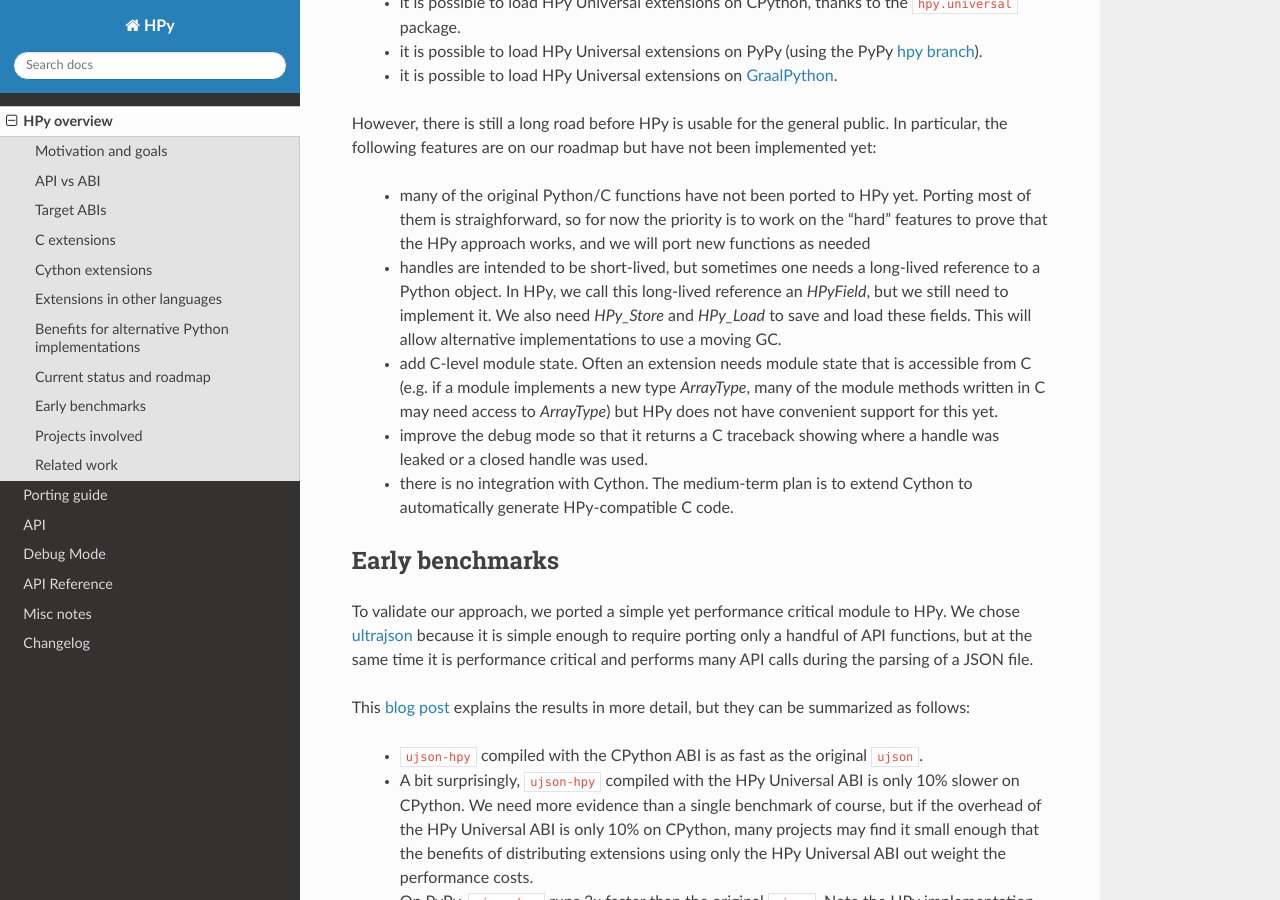
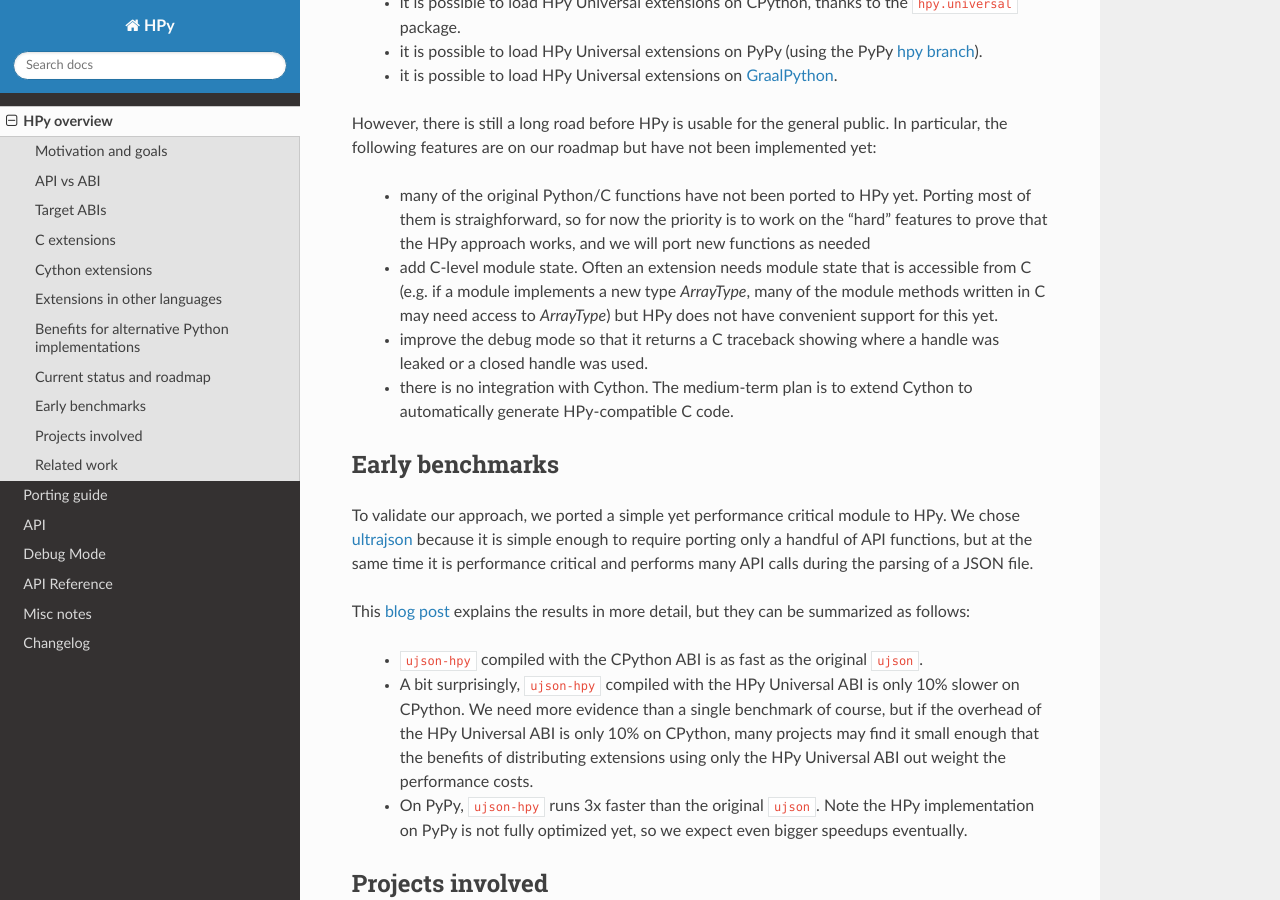
Before and after one commit to hpyproject/hpy, a Sphinx documentation site: the page built from docs/overview.rst, in a window 1280 px wide and 900 px high, scrolled down 4817 px. Built offline with Sphinx 7.4.7 and the Read the Docs theme 2.0.0, drawn with Linux system fonts in a browser that asks for light colours.

Commit message:
Remove HPyField from the not-yet-implemented list

```diff
--- a/docs/overview.rst
+++ b/docs/overview.rst
@@ -282,11 +282,6 @@ been implemented yet:
     is to work on the "hard" features to prove that the HPy approach works, and
     we will port new functions as needed
 
-  - handles are intended to be short-lived, but sometimes one needs a
-    long-lived reference to a Python object. In HPy, we call this
-    long-lived reference an `HPyField`, but we still need to implement it.
-    We also need `HPy_Store` and `HPy_Load` to save and load these fields. This will allow alternative implementations to use a moving GC.
-
   - add C-level module state. Often an extension needs module state that is
     accessible from C (e.g. if a module implements a new type `ArrayType`,
     many of the module methods written in C may need access to `ArrayType`)
```
